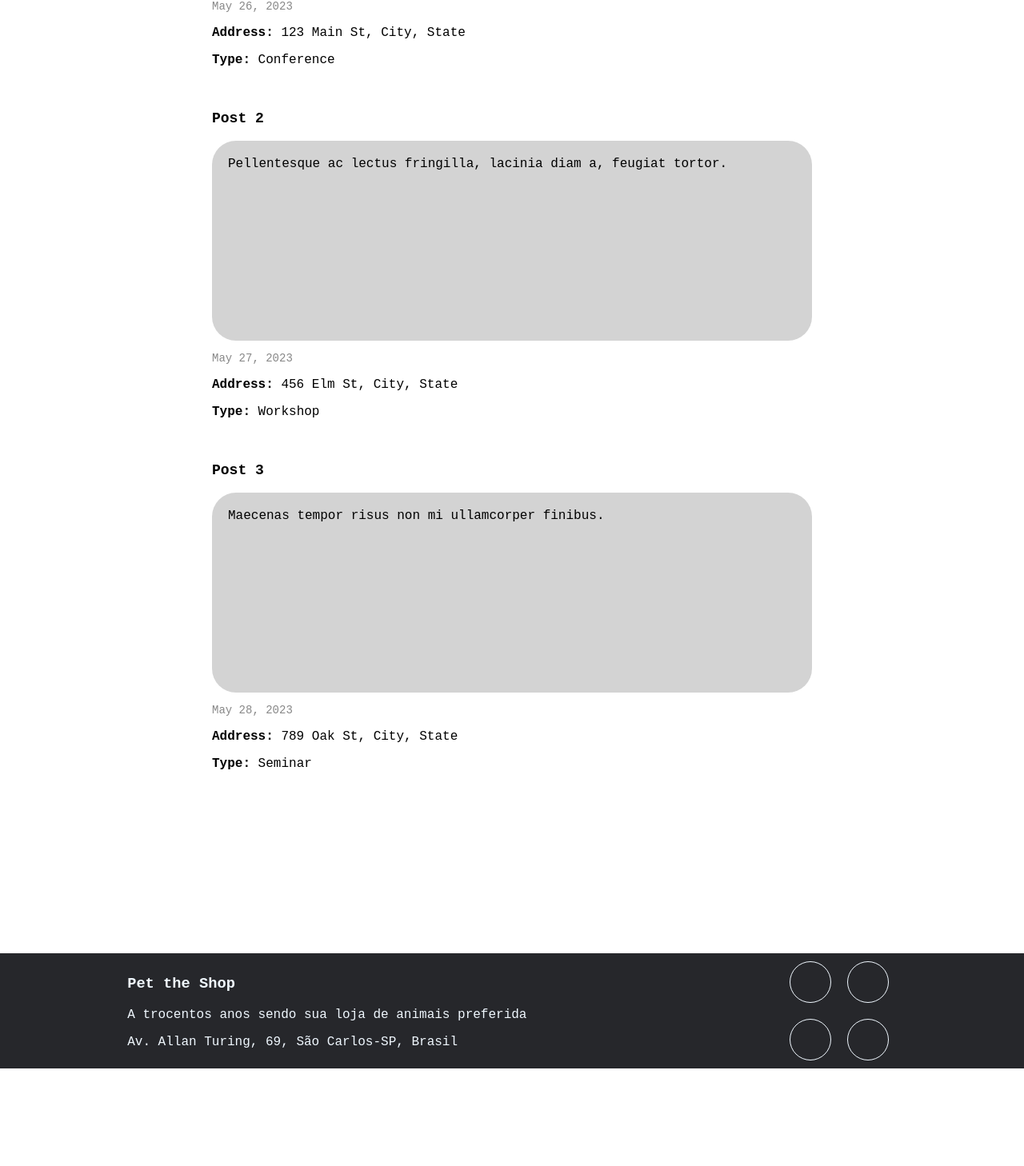
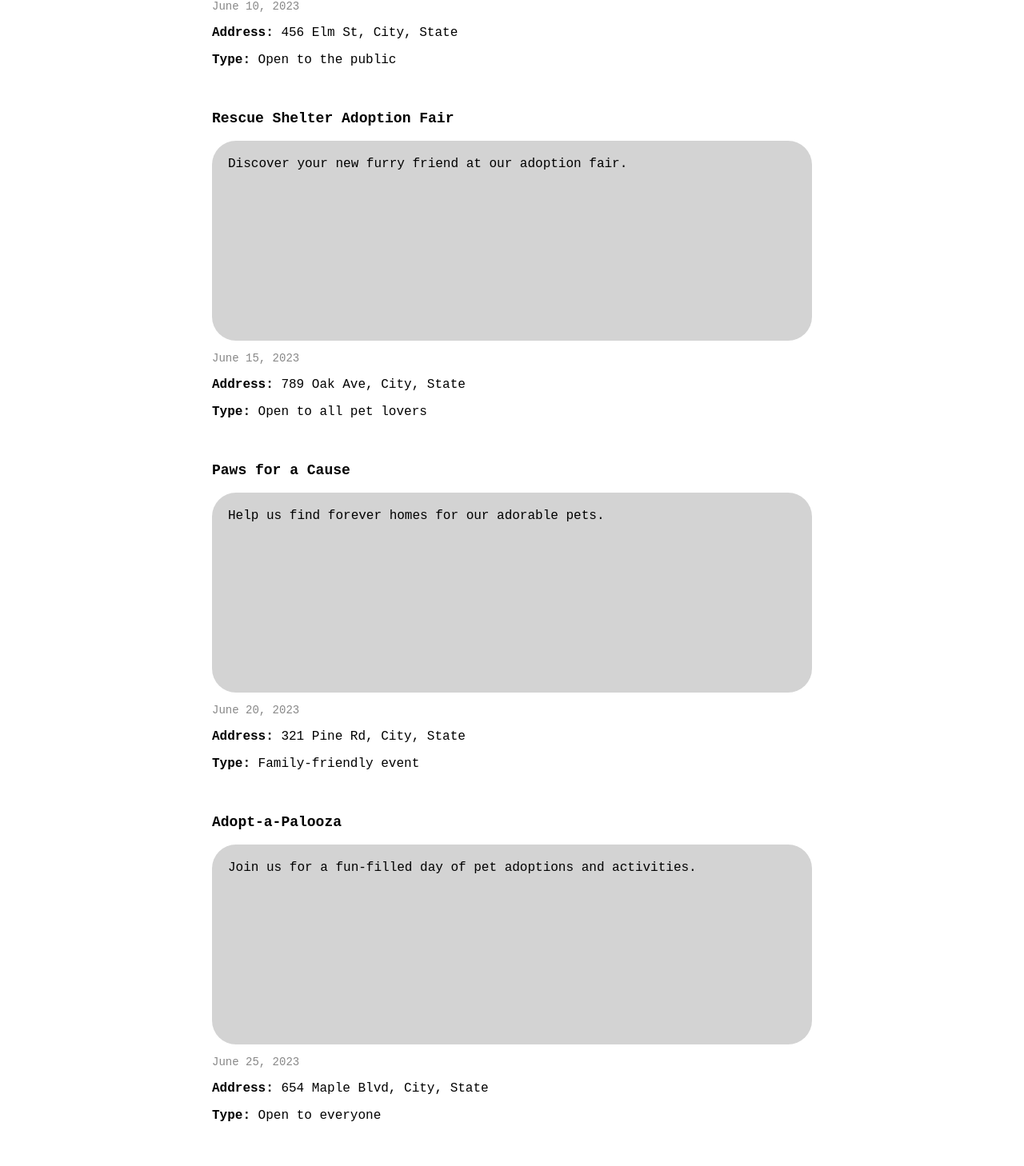
Before and after one commit to VictorRS27/WebIntroProject, a Vue app: page /Events in a window 1280 px wide. Shown: the part 512-1970 px from the top of the page at 80% size. Before the commit the page ends 1848 px from the top, so only its background shows below. Built offline with nearby package versions, Linux system fonts and the light colour scheme; data requests are answered from the project's data file.

Commit message:
eventos vindo do servidor

```diff
--- a/db/db.json
+++ b/db/db.json
@@ -1,12 +1,146 @@
 {
-    "produtos":[
+    "products": [
         {
             "id": 1,
-            "name": "Coleira enforcadora",
-            "price": 34.90,
-            "image":[
-                "banana.png"
-            ]
+            "productName": "Dog Bed",
+            "productPrice": "149.99",
+            "productDescription": "A comfortable and cozy bed for your furry friend.",
+            "photos": [
+                "https://example.com/dog-bed-photo1.jpg",
+                "https://example.com/dog-bed-photo2.jpg",
+                "https://example.com/dog-bed-photo3.jpg"
+            ],
+            "quantityInStock": 10
+        },
+        {
+            "id": 2,
+            "productName": "Dog Leash",
+            "productPrice": "29.99",
+            "productDescription": "A durable and stylish leash for your dog walks.",
+            "photos": [
+                "https://example.com/dog-leash-photo1.jpg",
+                "https://example.com/dog-leash-photo2.jpg"
+            ],
+            "quantityInStock": 15
+        },
+        {
+            "id": 3,
+            "productName": "Dog Food Bowl",
+            "productPrice": "9.99",
+            "productDescription": "A sturdy and easy-to-clean bowl for your dog's meals.",
+            "photos": [
+                "https://example.com/dog-bowl-photo1.jpg",
+                "https://example.com/dog-bowl-photo2.jpg",
+                "https://example.com/dog-bowl-photo3.jpg"
+            ],
+            "quantityInStock": 20
+        },
+        {
+            "id": 4,
+            "productName": "Dog Toy Set",
+            "productPrice": "19.99",
+            "productDescription": "A set of fun and interactive toys for your playful dog.",
+            "photos": [
+                "https://example.com/dog-toy-photo1.jpg",
+                "https://example.com/dog-toy-photo2.jpg"
+            ],
+            "quantityInStock": 8
+        },
+        {
+            "id": 5,
+            "productName": "Dog Shampoo",
+            "productPrice": "12.99",
+            "productDescription": "A gentle and moisturizing shampoo for your dog's bath time.",
+            "photos": [
+                "https://example.com/dog-shampoo-photo1.jpg",
+                "https://example.com/dog-shampoo-photo2.jpg",
+                "https://example.com/dog-shampoo-photo3.jpg"
+            ],
+            "quantityInStock": 12
+        }
+    ],
+    "events": [
+        {
+            "id": 1,
+            "eventName": "Pet Adoption Day",
+            "eventDescription": "Join us for a community event dedicated to pet adoption.",
+            "eventDate": "2023-06-10",
+            "eventAddress": "456 Elm St, City, State",
+            "eventType": "Open to the public"
+        },
+        {
+            "id": 2,
+            "eventName": "Rescue Shelter Adoption Fair",
+            "eventDescription": "Discover your new furry friend at our adoption fair.",
+            "eventDate": "2023-06-15",
+            "eventAddress": "789 Oak Ave, City, State",
+            "eventType": "Open to all pet lovers"
+        },
+        {
+            "id": 3,
+            "eventName": "Paws for a Cause",
+            "eventDescription": "Help us find forever homes for our adorable pets.",
+            "eventDate": "2023-06-20",
+            "eventAddress": "321 Pine Rd, City, State",
+            "eventType": "Family-friendly event"
+        },
+        {
+            "id": 4,
+            "eventName": "Adopt-a-Palooza",
+            "eventDescription": "Join us for a fun-filled day of pet adoptions and activities.",
+            "eventDate": "2023-06-25",
+            "eventAddress": "654 Maple Blvd, City, State",
+            "eventType": "Open to everyone"
+        },
+        {
+            "id": 5,
+            "eventName": "Furry Friends Adoption Expo",
+            "eventDescription": "Explore a variety of pets available for adoption at our expo.",
+            "eventDate": "2023-06-30",
+            "eventAddress": "987 Walnut Ln, City, State",
+            "eventType": "Pet lovers welcome"
+        }
+    ],
+    "users": [
+        {
+            "id": 1,
+            "username": "petfriend12",
+            "password": "iloverex",
+            "email": "petfriend@example.com",
+            "telephone": "+55 17 99978-5600",
+            "address": "654 Maple Blvd, City, State"
+        },
+        {
+            "id": 2,
+            "username": "furrylover",
+            "password": "mypetsrock",
+            "email": "furrylover@example.com",
+            "telephone": "+55 17 98765-4321",
+            "address": "123 Elm St, City, State"
+        },
+        {
+            "id": 3,
+            "username": "animaladvocate",
+            "password": "protectall",
+            "email": "advocate@example.com",
+            "telephone": "+55 17 55555-5555",
+            "address": "789 Oak Ave, City, State"
+        },
+        {
+            "id": 4,
+            "username": "petparent101",
+            "password": "weloveourpets",
+            "email": "petparent@example.com",
+            "telephone": "+55 17 12345-6789",
+            "address": "321 Pine Rd, City, State"
+        },
+        {
+            "id": 5,
+            "username": "pawssquad",
+            "password": "pawprintlove",
+            "email": "pawssquad@example.com",
+            "telephone": "+55 17 77777-7777",
+            "address": "987 Walnut Ln, City, State"
         }
     ]
 }
--- a/package.json
+++ b/package.json
@@ -9,6 +9,7 @@
     "backend": "json-server --watch db/db.json"
   },
   "dependencies": {
+    "axios": "^1.4.0",
     "json-server": "^0.17.1",
     "vue": "^3.2.45",
     "vue-router": "^4.1.6"
--- a/src/views/EventsView.vue
+++ b/src/views/EventsView.vue
@@ -2,66 +2,49 @@
     <div class="container">
       <Navbar />
       <div class="posts">
-
-            <div v-for="post in posts" :key="post.id" class="post">
-                <h3>{{ post.title }}</h3>
+        <div v-for="event in events" :key="event.id" class="post">
+          <h3>{{ event.eventName }}</h3>
           <div id="post_back">
-                    <p id="post_text">{{ post.text }}</p>
+            <p id="post_text">{{ event.eventDescription }}</p>
           </div>
-
-                <p class="date">{{ formatDate(post.date) }}</p>
-                <p><strong>Address:</strong> {{ post.address }}</p>
-                <p><strong>Type:</strong> {{ post.type }}</p>
+          <p class="date">{{ formatDate(event.eventDate) }}</p>
+          <p><strong>Address:</strong> {{ event.eventAddress }}</p>
+          <p><strong>Type:</strong> {{ event.eventType }}</p>
         </div>
-
       </div>
       <!-- <Footer/> -->
     </div>
   </template>
 
   <script>
-
   import Navbar from '../components/Navbar.vue'
   import Footer from '../components/Footer.vue'
-
+  import axios from 'axios'
 
   export default {
     components: {
       Navbar,
       Footer
     },
-    name: "Events",
+    name: 'Events',
     data() {
       return {
-            posts: [
-                {
-                    id: 1,
-                    title: 'Post 1',
-                    text: 'Lorem ipsum dolor sit amet, consectetur adipiscing elit.',
-                    date: '2023-05-26',
-                    address: '123 Main St, City, State',
-                    type: 'Conference'
-                },
-                {
-                    id: 2,
-                    title: 'Post 2',
-                    text: 'Pellentesque ac lectus fringilla, lacinia diam a, feugiat tortor.',
-                    date: '2023-05-27',
-                    address: '456 Elm St, City, State',
-                    type: 'Workshop'
-                },
-                {
-                    id: 3,
-                    title: 'Post 3',
-                    text: 'Maecenas tempor risus non mi ullamcorper finibus.',
-                    date: '2023-05-28',
-                    address: '789 Oak St, City, State',
-                    type: 'Seminar'
-                }
-            ]
+        events: []
       };
     },
+    mounted() {
+      this.fetchEvents();
+    },
     methods: {
+      fetchEvents() {
+        axios.get('http://localhost:3000/events')
+          .then(response => {
+            this.events = response.data;
+          })
+          .catch(error => {
+            console.log(error);
+          });
+      },
       formatDate(date) {
         const options = { year: 'numeric', month: 'long', day: 'numeric' };
         return new Date(date).toLocaleDateString(undefined, options);
```
Also changed, not shown: 1 other file (tests, documents, lock files or other folders). Lines whose indentation alone changed are shown as unchanged.
